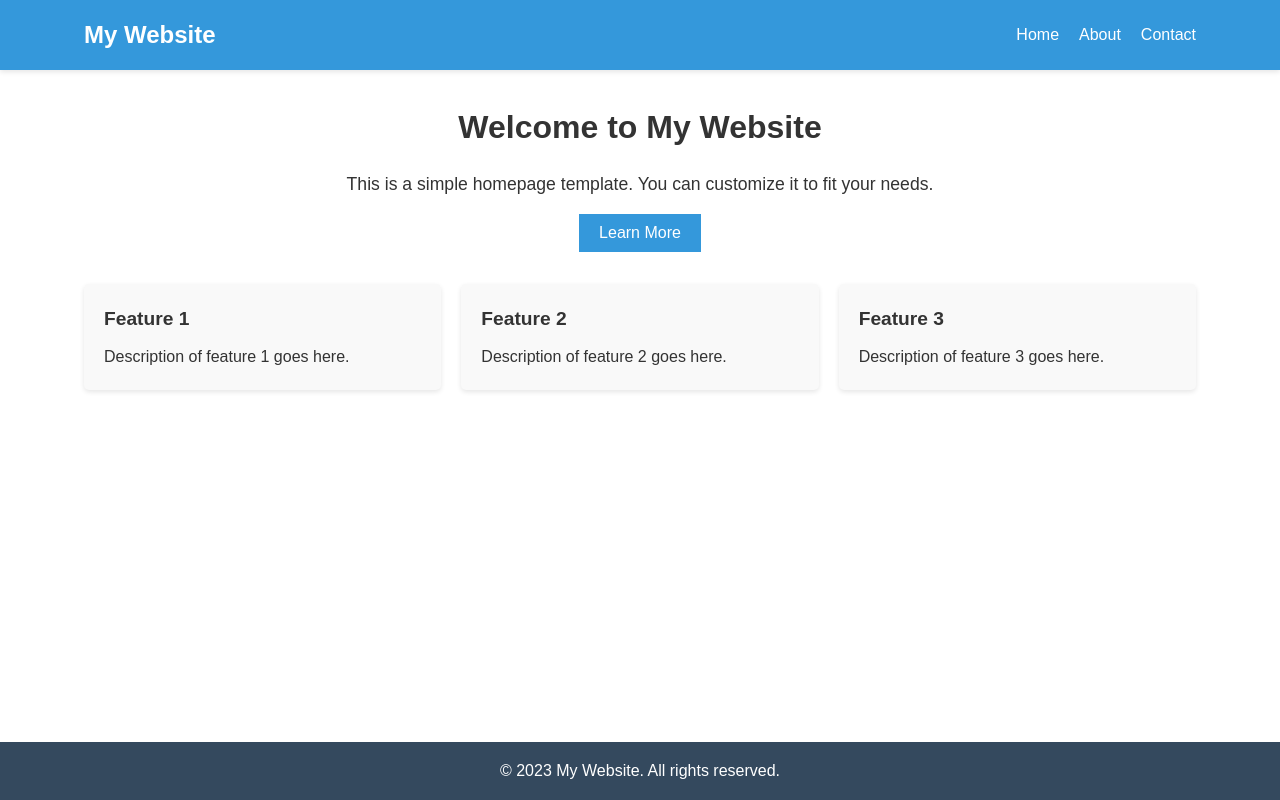
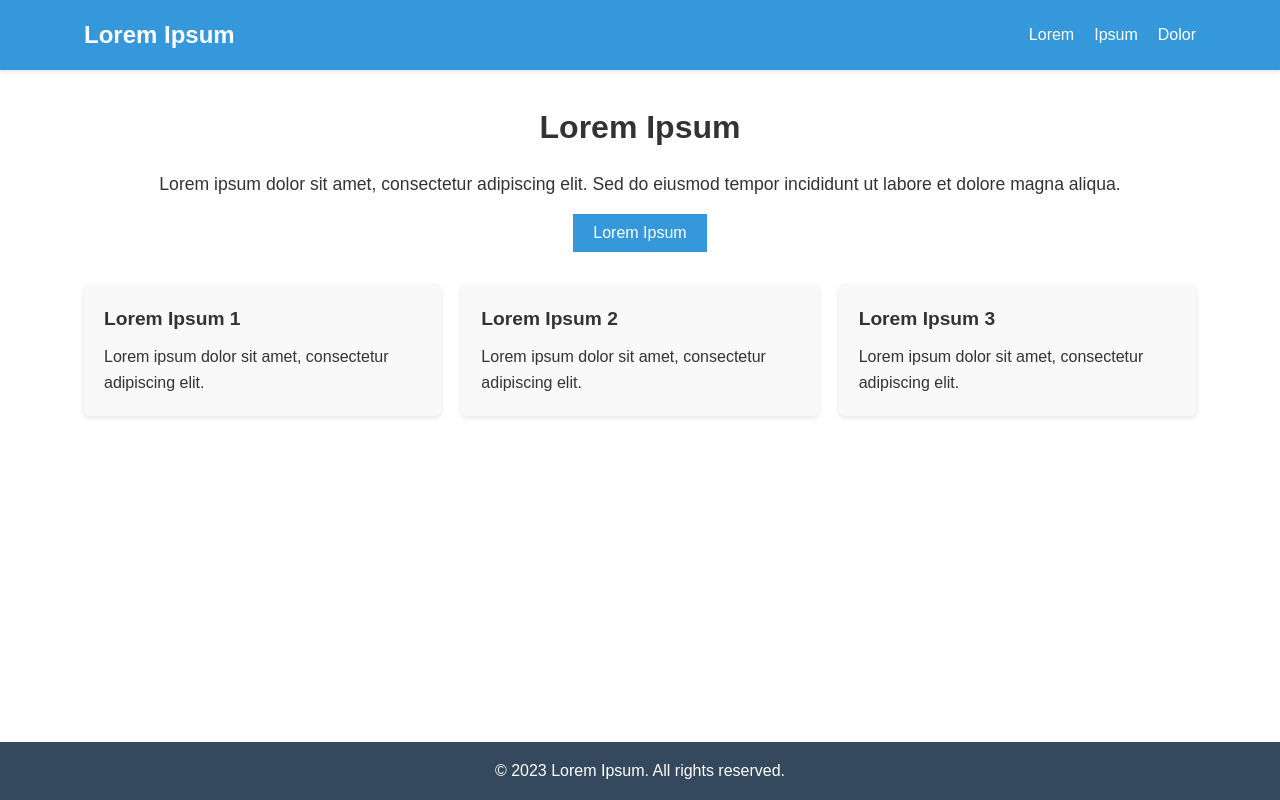
Before and after one commit to StevieLapre/Curriculum_Vitae, a plain HTML site: page index.html in a window 1280 px wide. Drawn offline with Linux system fonts and the light colour scheme.

Commit message:
lorum ipsum

```diff
--- a/index.html
+++ b/index.html
@@ -3,18 +3,18 @@
 <head>
     <meta charset="UTF-8">
     <meta name="viewport" content="width=device-width, initial-scale=1.0">
-    <title>Home</title>
+    <title>Lorem Ipsum</title>
     <link rel="stylesheet" href="css/styles.css">
 </head>
 <body>
     <header>
         <div class="container">
-            <h1>My Website</h1>
+            <h1>Lorem Ipsum</h1>
             <nav>
                 <ul>
-                    <li><a href="#">Home</a></li>
-                    <li><a href="#">About</a></li>
-                    <li><a href="#">Contact</a></li>
+                    <li><a href="#">Lorem</a></li>
+                    <li><a href="#">Ipsum</a></li>
+                    <li><a href="#">Dolor</a></li>
                 </ul>
             </nav>
         </div>
@@ -23,23 +23,23 @@
     <main>
         <div class="container">
             <section class="hero">
-                <h2>Welcome to My Website</h2>
-                <p>This is a simple homepage template. You can customize it to fit your needs.</p>
-                <button>Learn More</button>
+                <h2>Lorem Ipsum</h2>
+                <p>Lorem ipsum dolor sit amet, consectetur adipiscing elit. Sed do eiusmod tempor incididunt ut labore et dolore magna aliqua.</p>
+                <button>Lorem Ipsum</button>
             </section>
 
             <section class="features">
                 <div class="feature-card">
-                    <h3>Feature 1</h3>
-                    <p>Description of feature 1 goes here.</p>
+                    <h3>Lorem Ipsum 1</h3>
+                    <p>Lorem ipsum dolor sit amet, consectetur adipiscing elit.</p>
                 </div>
                 <div class="feature-card">
-                    <h3>Feature 2</h3>
-                    <p>Description of feature 2 goes here.</p>
+                    <h3>Lorem Ipsum 2</h3>
+                    <p>Lorem ipsum dolor sit amet, consectetur adipiscing elit.</p>
                 </div>
                 <div class="feature-card">
-                    <h3>Feature 3</h3>
-                    <p>Description of feature 3 goes here.</p>
+                    <h3>Lorem Ipsum 3</h3>
+                    <p>Lorem ipsum dolor sit amet, consectetur adipiscing elit.</p>
                 </div>
             </section>
         </div>
@@ -47,7 +47,7 @@
 
     <footer>
         <div class="container">
-            <p>&copy; 2023 My Website. All rights reserved.</p>
+            <p>&copy; 2023 Lorem Ipsum. All rights reserved.</p>
         </div>
     </footer>
 </body>
```
